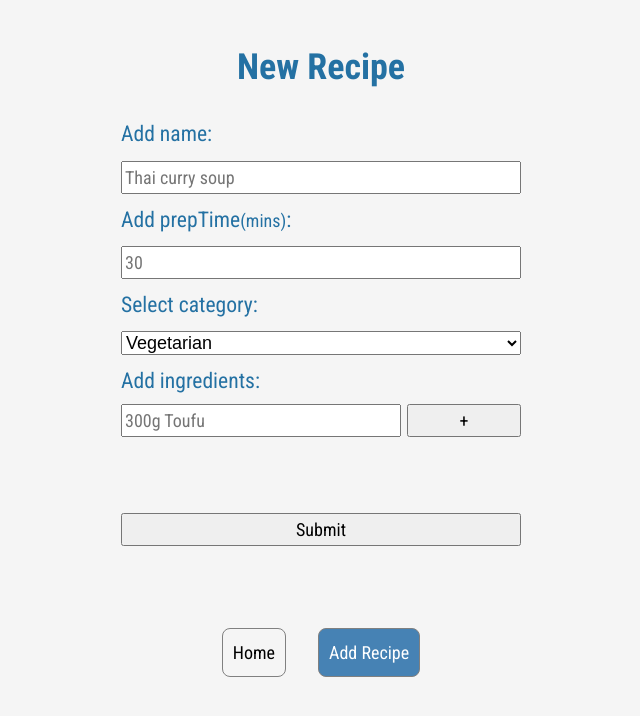
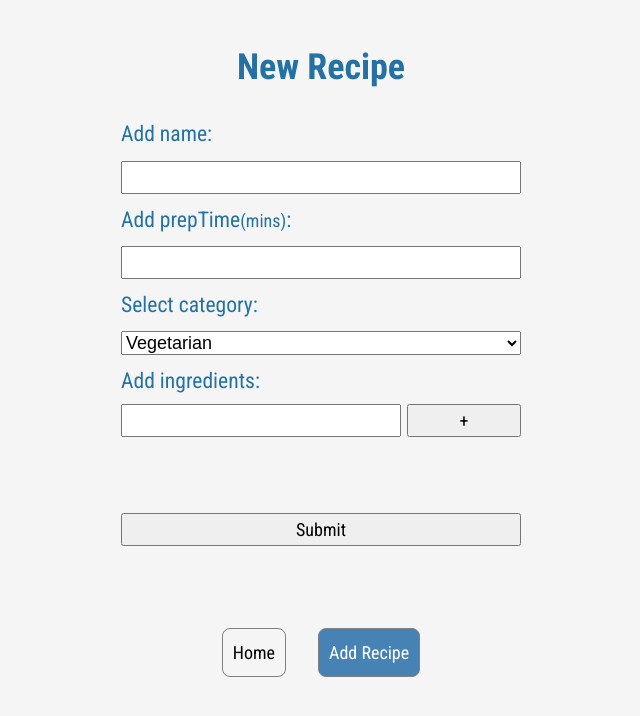
Before and after one commit to QuanXuuu/Capstone-project, a React (Create React App) app: page /recipes/new in a window 1280 px wide. Shown: the top 716 px of the page, without its empty margins (319-959 px from the left). Built offline with nearby package versions, Linux system fonts and the light colour scheme.

Commit message:
rewrite using global state

```diff
--- a/src/App.js
+++ b/src/App.js
@@ -1,3 +1,4 @@
+import {useState, useEffect} from 'react';
 import {Routes, Route, Outlet} from 'react-router-dom';
 
 import Navigation from './components/Navigation/Navigation.js';
@@ -8,38 +9,21 @@ import RecipeCreate from './pages/RecipeCreate';
 import RecipeDetail from './pages/RecipeDetail';
 
 export default function App() {
-  const local = getFromLocal('recipes');
+  const [recipes, setRecipes] = useState(getFromLocal('recipes') ?? dbRecipes);
 
-  let localIds = [];
-  let recipes = [];
-
-  if (local == null) {
-    localIds = [];
-  } else if (local.length === 1) {
-    localIds = [local.id];
-    recipes = [local];
-  } else {
-    localIds = local.map(l => l.id);
-    recipes = [...local];
+  function addRecipe(recipe) {
+    setRecipes([...recipes, recipe]);
   }
 
-  dbRecipes.forEach(recipe => {
-    const isAvailable = localIds.includes(recipe.id);
-
-    if (!isAvailable) {
-      recipes.push(recipe);
-    }
-  });
-
-  setToLocal('recipes', recipes);
+  useEffect(() => setToLocal('recipes', recipes), [recipes]);
 
   return (
     <>
       <Routes>
-        <Route path="/" element={<Home />} />
+        <Route path="/" element={<Home recipes={recipes} />} />
         <Route path="/recipes">
-          <Route path="new" element={<RecipeCreate />} />
-          <Route path=":id" element={<RecipeDetail />} />
+          <Route path="new" element={<RecipeCreate addRecipe={addRecipe} />} />
+          <Route path=":id" element={<RecipeDetail recipes={recipes} />} />
         </Route>
       </Routes>
       <Outlet />
--- a/src/components/IngredientsForm/IngredientsForm.js
+++ b/src/components/IngredientsForm/IngredientsForm.js
@@ -1,31 +1,30 @@
 import {useState} from 'react';
 import styled from 'styled-components';
 
-export default function IngredientsForm({onAddIngredients}) {
+export default function IngredientsForm({addIngredients}) {
   const [currentIngredient, setCurrentIngredient] = useState('');
 
   function handleChange(event) {
     const ingredientName = event.target.value;
-    setCurrentIngredient(ingredientName);
+
+    if (ingredientName.length > 0) {
+      setCurrentIngredient(ingredientName);
+    }
   }
 
   function addNewIngredient(event) {
     event.preventDefault();
-    onAddIngredients(currentIngredient);
-    setCurrentIngredient('');
+
+    if (currentIngredient.length > 0) {
+      addIngredients(currentIngredient);
+      setCurrentIngredient('');
+    }
   }
 
   return (
     <Container>
       <Label htmlFor="ingredientInput">Add ingredients:</Label>
-      <input
-        maxLength={50}
-        value={currentIngredient}
-        onChange={handleChange}
-        id="ingredientInput"
-        name="ingredient"
-        placeholder="300g Toufu"
-      />
+      <input maxLength={50} value={currentIngredient} onChange={handleChange} id="ingredientInput" name="ingredient" />
       <button onClick={addNewIngredient}>
         <span>+</span>
       </button>
--- a/src/components/RecipeCard/RecipeCard.js
+++ b/src/components/RecipeCard/RecipeCard.js
@@ -35,5 +35,5 @@ const CardHeader = styled.header`
 const CardImage = styled.img`
   display: block;
   margin: 0 auto;
-  max-width: 100%;
+  width: 70%;
 `;
--- a/src/components/RecipeForm/RecipeForm.js
+++ b/src/components/RecipeForm/RecipeForm.js
@@ -1,25 +1,17 @@
 import {nanoid} from 'nanoid';
-import {useState, useEffect} from 'react';
+import {useState} from 'react';
 import {useNavigate} from 'react-router-dom';
 import styled from 'styled-components';
 
-import {getFromLocal, setToLocal} from '../../lib/localStorage.js';
 import IngredientsForm from '../IngredientsForm/IngredientsForm';
 
-export default function RecipeForm(onAddNewRecipes) {
+export default function RecipeForm({addRecipe}) {
   const navigate = useNavigate();
   const [ingredients, setIngredients] = useState([]);
-  const [recipes, setRecipes] = useState(getFromLocal('recipes') ?? []);
 
   function addIngredients(ingredient) {
     setIngredients([...ingredients, ingredient]);
   }
-
-  function addRecipe(recipe) {
-    setRecipes([...recipes, recipe]);
-  }
-
-  useEffect(() => setToLocal('recipes', recipes), [recipes]);
 
   function handleSubmit(event) {
     event.preventDefault();
@@ -28,31 +20,27 @@ export default function RecipeForm(onAddNewRecipes) {
     const recipe = {id: nanoid(), name: name.value, prepTime: prepTime.value, category: category.value, ingredients};
     addRecipe(recipe);
     setIngredients([]);
-
-    setToLocal('recipes', [...recipes, recipe]);
-
     navigate('/recipes/' + recipe.id);
-    form.reset();
-    name.focus();
   }
 
   return (
     <CreateForm onSubmit={handleSubmit}>
       <CreateLabel htmlFor="name">Add name:</CreateLabel>
-      <input id="name" name="name" placeholder="Thai curry soup" />
+      <input id="name" name="name" required />
       <CreateLabel htmlFor="prepTime">
         Add prepTime<small>(mins)</small>:
       </CreateLabel>
-      <input type="number" id="prepTime" name="prepTime" placeholder="30" />
+      <input type="number" id="prepTime" name="prepTime" required />
       <CreateLabel htmlFor="category">Select category:</CreateLabel>
       <CreateSelect id="category" name="category">
+        {/* <option value="">--Please select category--</option> */}
         <option value="Vegetarian">Vegetarian</option>
         <option value="Fish">Fish</option>
         <option value="Meat">Meat</option>
         <option value="Dessert">Dessert</option>
       </CreateSelect>
 
-      <IngredientsForm onAddIngredients={addIngredients} />
+      <IngredientsForm addIngredients={addIngredients} />
 
       <Scroller role="list">
         {ingredients.map((ingredient, id) => (
--- a/src/pages/Home.js
+++ b/src/pages/Home.js
@@ -1,11 +1,9 @@
 import styled from 'styled-components';
 
 import RecipeCard from '../components/RecipeCard/RecipeCard';
-import {getFromLocal} from '../lib/localStorage';
 
-export default function Home() {
-  const recipes = getFromLocal('recipes');
-
+export default function Home({recipes}) {
+  console.log(recipes);
   const recipeCards = recipes.map(recipe => (
     <RecipeCard
       key={recipe.id}
--- a/src/pages/RecipeCreate.js
+++ b/src/pages/RecipeCreate.js
@@ -1,24 +1,12 @@
-//import {useState} from 'react';
 import styled from 'styled-components';
 
 import RecipeForm from '../components/RecipeForm/RecipeForm.js';
 
-export default function RecipeCreate() {
-  // const [newrecipes, setNewRecipes] = useState([]);
-  // const [recipes, setRecipes] = useState([]);
-
-  // function addRecipes(recipe) {
-  //   setRecipes([...recipes, recipe]);
-  // }
-
-  // function addNewRecipes(newRecipe) {
-  //   setNewRecipes([...newrecipes, newRecipe]);
-  // }
-
+export default function RecipeCreate({addRecipe}) {
   return (
     <Container>
       <Headline>New Recipe</Headline>
-      <RecipeForm />
+      <RecipeForm addRecipe={addRecipe} />
     </Container>
   );
 }
--- a/src/pages/RecipeDetail.js
+++ b/src/pages/RecipeDetail.js
@@ -1,25 +1,20 @@
 import {useParams} from 'react-router-dom';
 import styled from 'styled-components';
 
-import {getFromLocal} from '../lib/localStorage';
-
-export default function RecipeDetail() {
+export default function RecipeDetail({recipes}) {
   const params = useParams();
-  const local = getFromLocal('recipes');
-
-  const recipeData = local.filter(singleRecipe => singleRecipe.id === params.id);
-
-  const ingredientItems = recipeData[0].ingredients.map((ingredient, index) => <li key={index}>{ingredient}</li>);
+  const recipe = recipes.filter(recipe => recipe.id === params.id)[0];
+  const ingredientItems = recipe.ingredients.map((ingredient, index) => <li key={index}>{ingredient}</li>);
 
   return (
     <DetailCard>
-      <DetailHeader>{recipeData[0].name}</DetailHeader>
-      <DetailImage src={recipeData[0].imgURL} alt={`Picture of a ${recipeData[0].name}`} />
+      <DetailHeader>{recipe.name}</DetailHeader>
+      <DetailImage src={recipe.imgURL} alt={`Picture of a ${recipe.name}`} />
       <p>
-        PrepTime: {recipeData[0].prepTime}
+        PrepTime: {recipe.prepTime}
         <small>mins</small>
       </p>
-      <p> Category: {recipeData[0].category}</p>
+      <p> Category: {recipe.category}</p>
       <DetailIngredientsList> Ingredients:</DetailIngredientsList>
       <ul>{ingredientItems}</ul>
     </DetailCard>
```
